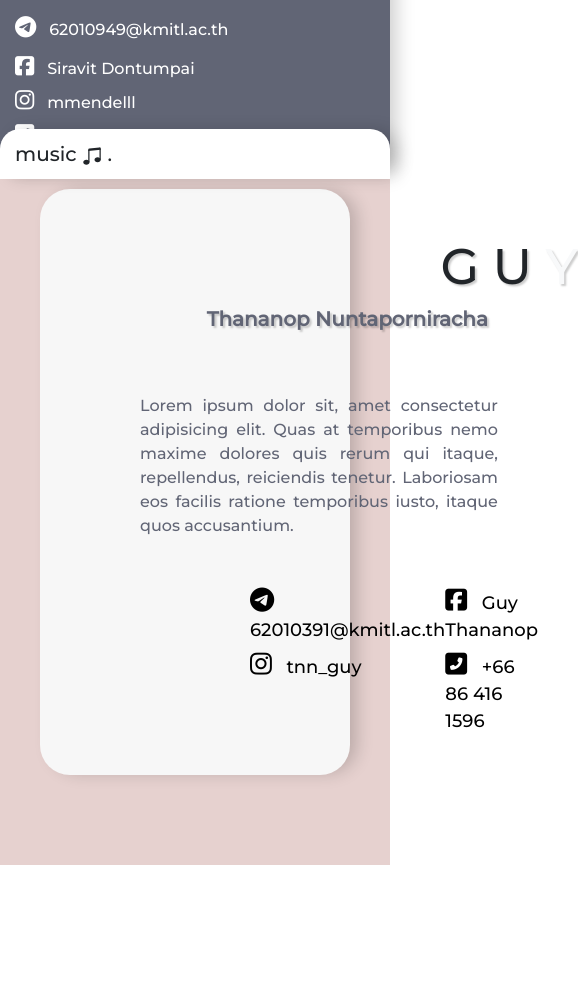
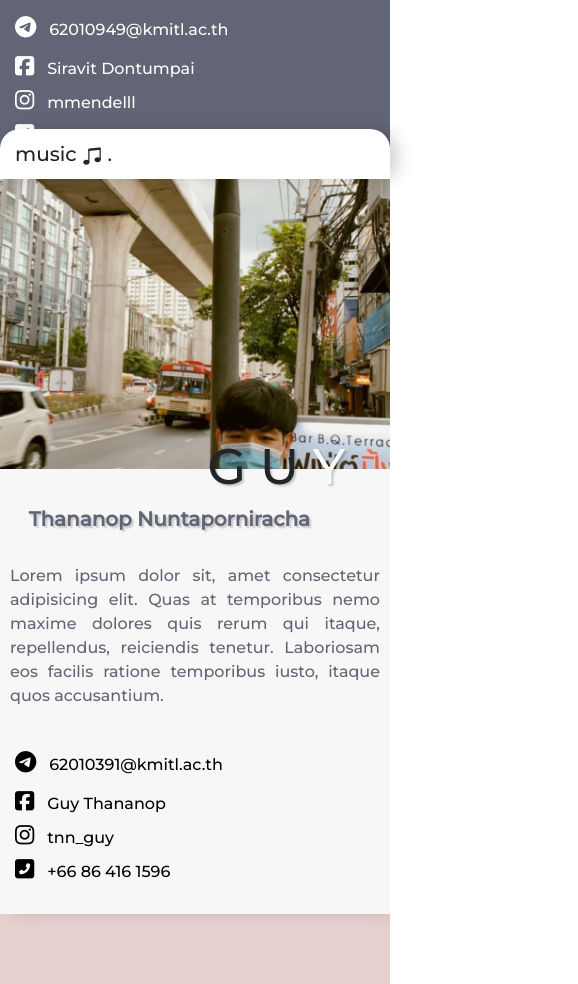
Before and after one commit to algnot/web-3, a plain HTML site: page index.html in a window 390 px wide. Shown: the part 665-1649 px from the top of the page, 578 px wide, since content can reach past the window. Before the commit the page ends 1530 px from the top, so only its background shows below. Drawn offline with Linux system fonts and the light colour scheme; a web font is replaced by a local one.

Commit message:
new commit

```diff
--- a/asset/css/member.css
+++ b/asset/css/member.css
@@ -271,10 +271,30 @@
 
     .member-info{
         margin-left: 80px;
+    }
 
-    }
     .member-contact{
         margin-left: 80px;
+    }
+
+    .member-style-2{
+        grid-template-columns: 1fr 385px;
+    }
+
+    .member2-img-1{
+        width: 385px;
+    }
+
+    .member2-img-2-1{
+        width: 180.5px;
+    }
+
+    .member2-information{
+        margin-left: 20px;
+    }
+
+    .member-contact2{
+        margin-left: 40px;
     }
 }
 
@@ -285,6 +305,22 @@
 
     .contact{
         font-size: 16px;
+    }
+
+    .contact2 i{
+        font-size: 22px;
+    }
+
+    .contact2{
+        font-size: 16px;
+    }
+
+    .member2-information{
+        margin-left: 10px;
+    }
+
+    .member-contact2{
+        margin-left: 20px;
     }
 
     .member-info{
@@ -299,11 +335,30 @@
 @media only screen and (max-width: 1100px){
     .member-style-1{
         margin: 20px 0px;
+        margin-bottom: 0;
         padding: 0 20px;
         padding-top: 40px;
         padding-bottom: 16px;
         border-radius: 0;
     }
+
+    .member-style-2{
+        margin: 20px 0px;
+        margin-bottom: 0;
+        padding: 0 20px;
+        padding-top: 40px;
+        padding-bottom: 16px;
+        border-radius: 0;
+    }
+
+    .member2-information{
+        margin-top: 40px;
+    }
+
+    .member-contact2{
+        margin-top: 30px;
+    }
+
 }
 
 @media only screen and (max-width: 920px){
@@ -346,6 +401,36 @@
         margin-top: -0px;
     }
 
+    .member-style-2{
+        margin: 0px;
+        padding: 0;
+        padding-top: 0;
+        padding-bottom: 0;
+        border-radius: 0;
+        grid-template-columns: 1fr 360px;
+    }
+
+    .member2-img-1{
+        width: 360px;
+    }
+
+    .member2-img-2{
+        margin-top: 0;
+    }
+
+    .member2-img-2{
+        gap: 0;
+    }
+
+    .member2-information{
+        margin: 30px 10px;
+    }
+
+    .member-contact2{
+        margin: 0;
+        margin-left: 50px;
+    }
+
 }
 
 @media only screen and (max-width: 850px){
@@ -366,7 +451,7 @@
         margin-top: -38px;
     }
 
-    .member-style-2-img{
+    .member-style-1-img .member-style-2-img{
         display: none;
     }
 
@@ -411,4 +496,59 @@
         font-size: 16px;
         margin-top: 13px;
     }
+
+    .member-style-2{
+        grid-template-columns: 1fr;
+        padding-bottom: 30px;
+    }
+
+    .member-contact2{
+        grid-template-columns: 1fr;
+    }
+
+    .member2-img-2{
+        display: none;
+    }
+
+    .member2-img-1{
+        display: block;
+        width: 100vw;
+        height: 300px;
+    }
+
+    .member-style-2-img{
+        order: 1;
+    }
+
+    .member2-img-1:hover{
+        transform: scale(1);
+    }
+
+    .member2-img-2-1:hover{
+        transform: scale(1);
+    }
+
+    .member-name2-1{
+        margin: 0;
+        margin-right: 45px;
+        margin-top: -40px;
+    }
+
+    .member-name2-2{
+        margin-right: 80px;
+    }
+
+    .member-contact2{
+        margin-left: 15px;
+    }
+
+    .contact2{
+        margin-top: 13px;
+        margin-left: 0;
+    }
+
+    .contact2:hover{
+        font-size: 16px;
+        margin-top: 13px;
+    }
 }
```
Also changed, not shown: member.html (+0 -1 lines).
